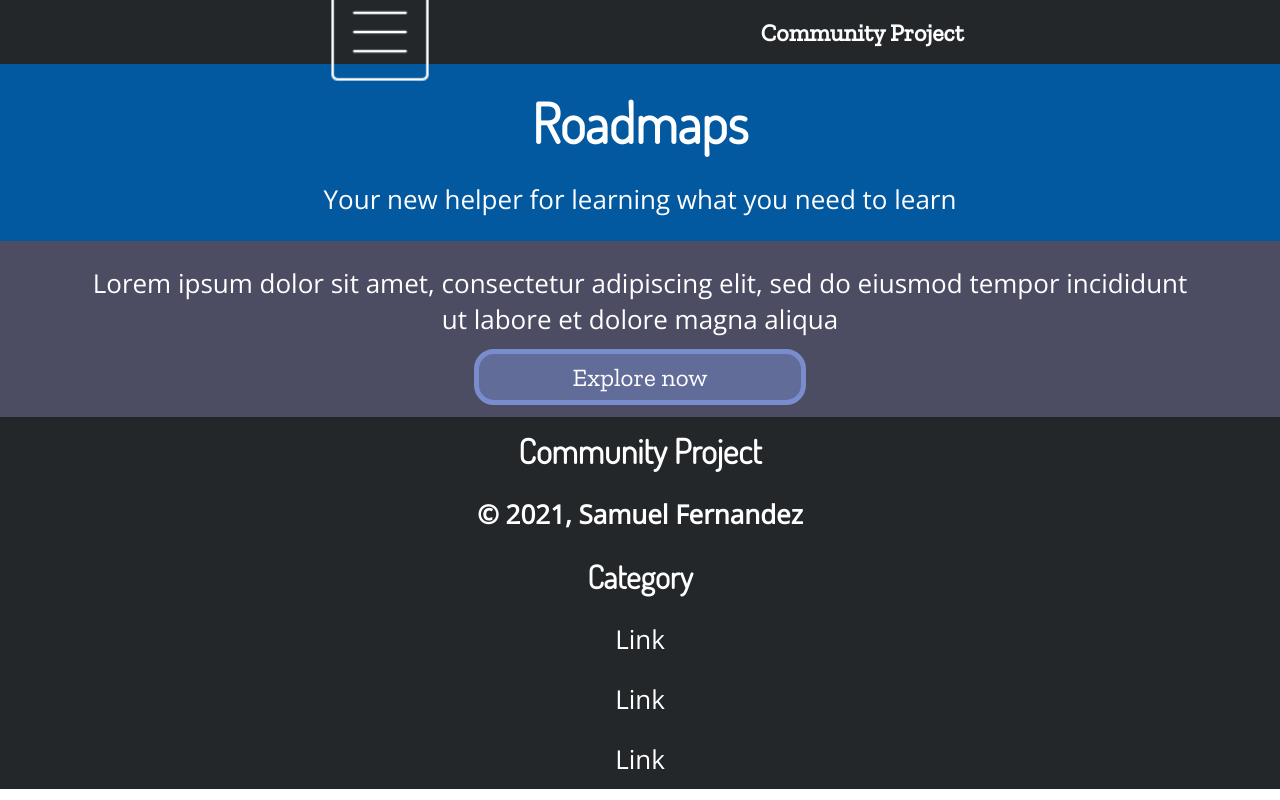
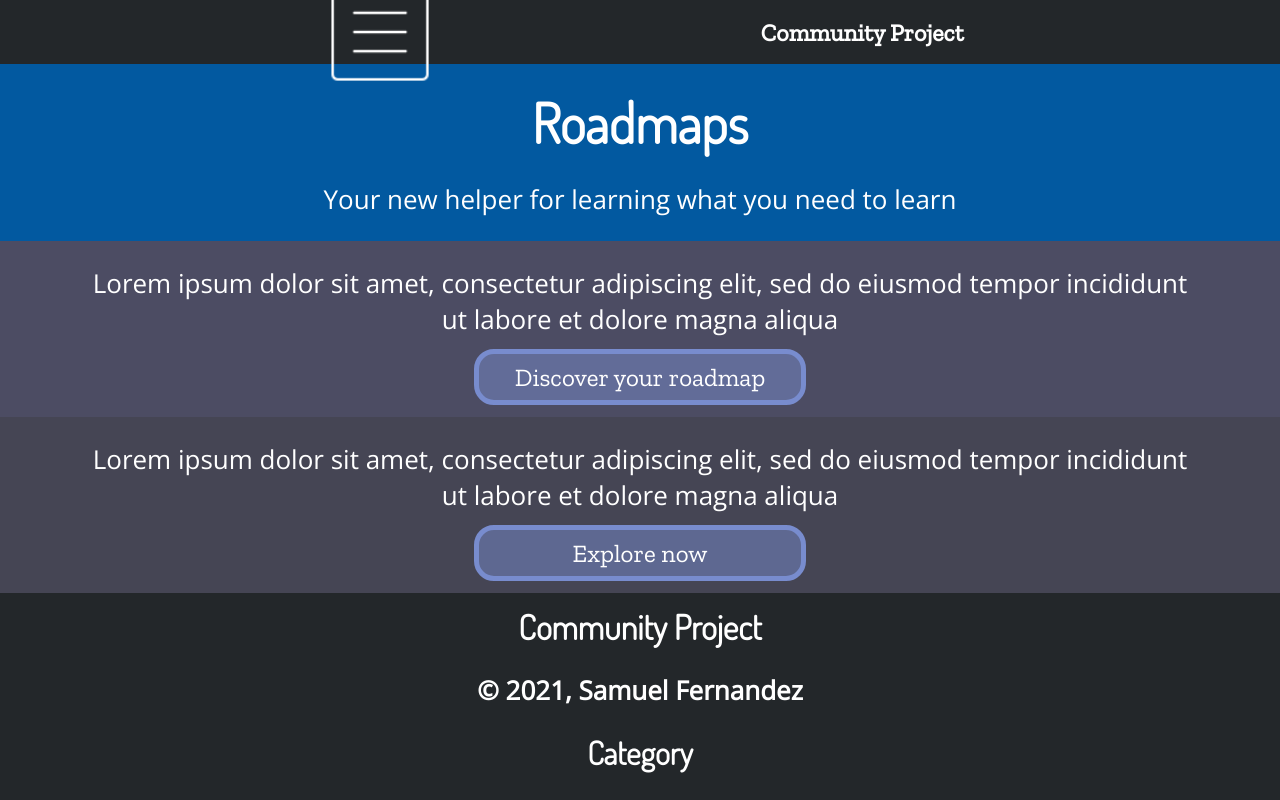
Before and after one commit to polypixeldev/computerstacks, a Next.js app in the folder app/: page /roadmaps in a window 1280 px wide. Shown: the top 800 px of the page. Built offline with nearby package versions, Linux system fonts and the light colour scheme.

Commit message:
Add links & discover section to /roadmaps

```diff
--- a/app/pages/roadmaps.js
+++ b/app/pages/roadmaps.js
@@ -1,3 +1,4 @@
+import Link from "next/link";
 import HeadStyles from "../styles/Head.module.css";
 
 function Roadmaps() {
@@ -8,8 +9,12 @@ function Roadmaps() {
 				<p>Your new helper for learning what you need to learn</p>
 			</section>
 			<section className="section1">
+			<p>Lorem ipsum dolor sit amet, consectetur adipiscing elit, sed do eiusmod tempor incididunt ut labore et dolore magna aliqua</p>
+				<button className="button"><Link href="/roadmaps/discover"><a className="link">Discover your roadmap</a></Link></button>
+			</section>
+			<section className="section2">
 				<p>Lorem ipsum dolor sit amet, consectetur adipiscing elit, sed do eiusmod tempor incididunt ut labore et dolore magna aliqua</p>
-				<button className="button">Explore now</button>
+				<button className="button"><Link href="/roadmaps/explore"><a className="link">Explore now</a></Link></button>
 			</section>
 		</main>
 	)
```
